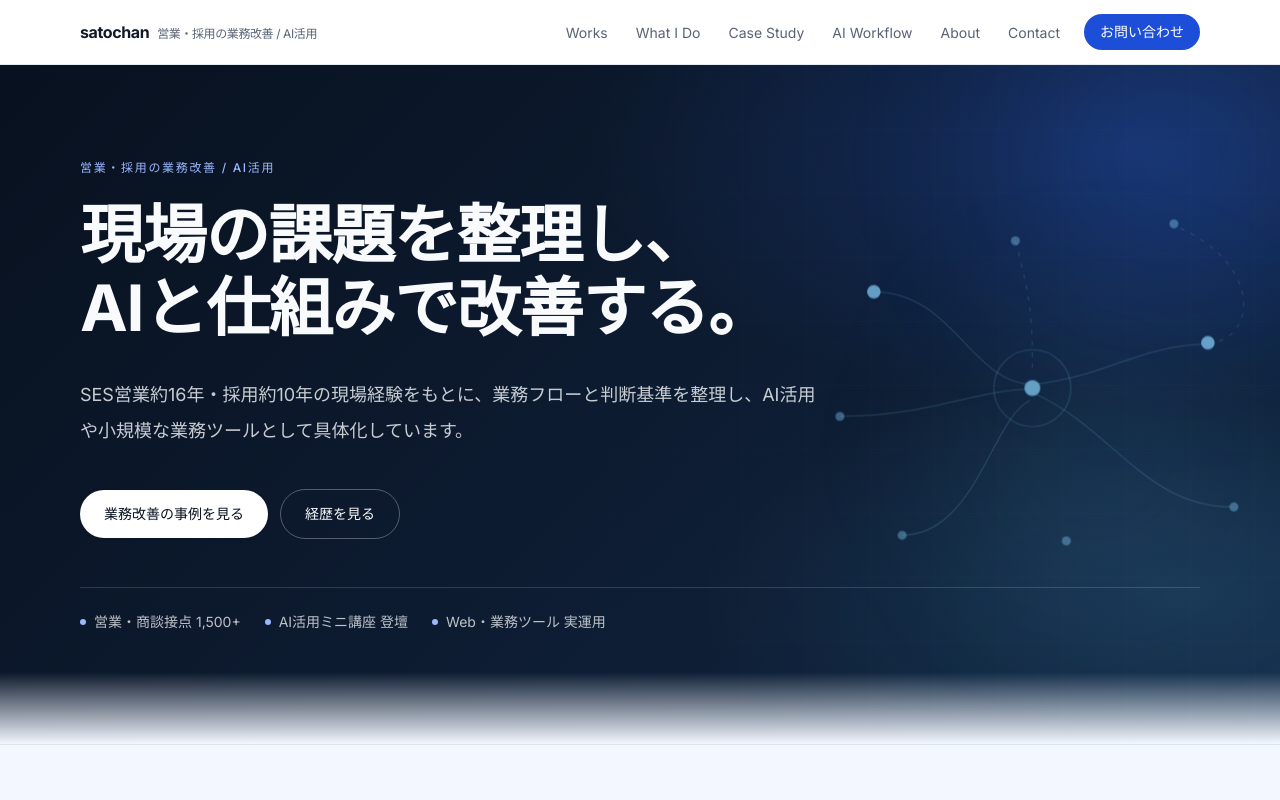
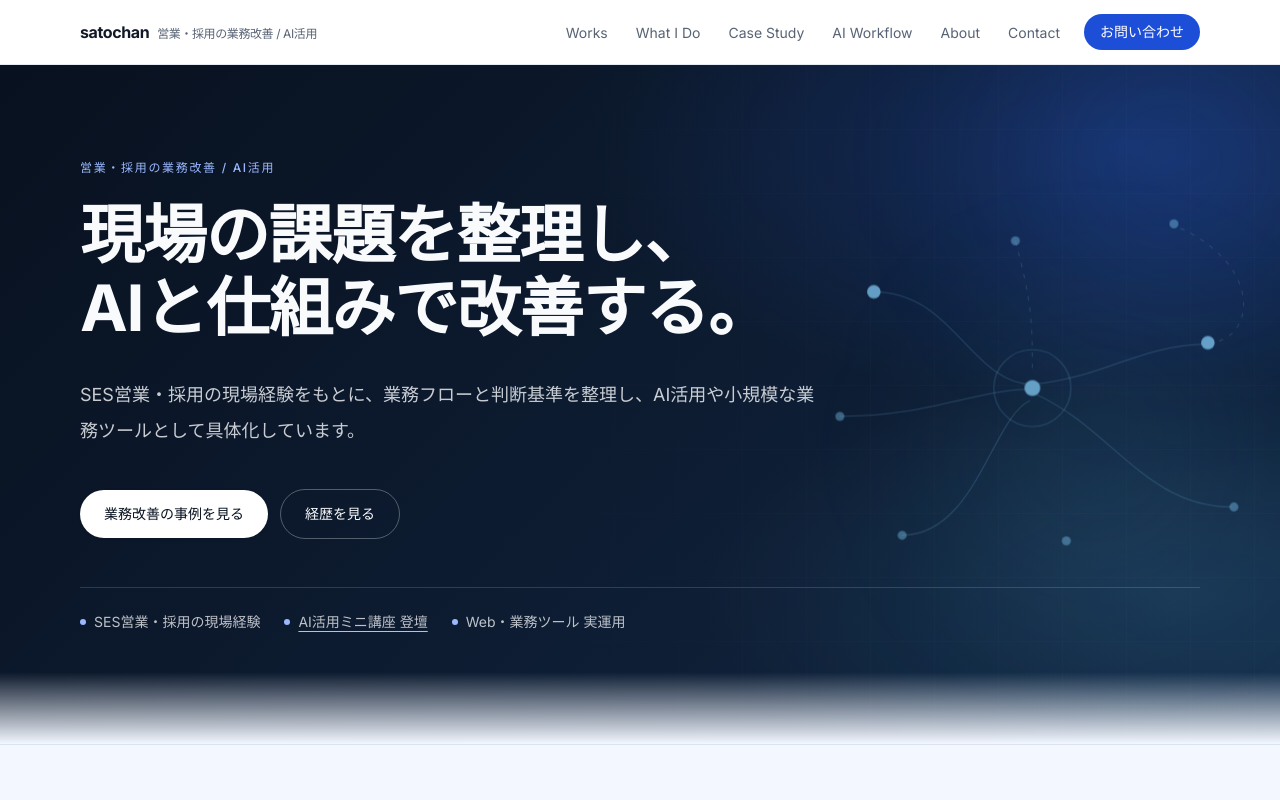
Before and after one commit to satochan-ai/satochan-portfolio, a Next.js app: page / in a window 1280 px wide. Shown: the top 800 px of the page. Built offline with nearby package versions, Linux system fonts and the light colour scheme; no server answers.

Commit message:
docs: refine portfolio content and project details

```diff
--- a/src/components/sections/Hero.tsx
+++ b/src/components/sections/Hero.tsx
@@ -2,10 +2,10 @@ import { site } from "@/content/site";
 
 import { HeroBackground } from "./HeroBackground";
 
-const highlights = [
-  "営業・商談接点 1,500+",
-  "AI活用ミニ講座 登壇",
-  "Web・業務ツール 実運用",
+const highlights: { label: string; href?: string }[] = [
+  { label: "SES営業・採用の現場経験" },
+  { label: "AI活用ミニ講座 登壇", href: "#speaking" },
+  { label: "Web・業務ツール 実運用" },
 ];
 
 export function Hero() {
@@ -46,12 +46,18 @@ export function Hero() {
 
         <ul className="mt-12 flex flex-wrap gap-x-6 gap-y-3 border-t border-inverse-fg/15 pt-6 text-sm text-inverse-fg/75">
           {highlights.map((item) => (
-            <li key={item} className="flex items-center gap-2">
+            <li key={item.label} className="flex items-center gap-2">
               <span
                 aria-hidden
                 className="inline-block size-1.5 rounded-full bg-accent-on-dark"
               />
-              {item}
+              {item.href ? (
+                <a href={item.href} className="underline underline-offset-4 hover:text-inverse-fg">
+                  {item.label}
+                </a>
+              ) : (
+                item.label
+              )}
             </li>
           ))}
         </ul>
--- a/src/components/sections/Technology.tsx
+++ b/src/components/sections/Technology.tsx
@@ -15,8 +15,8 @@ const groups: TechGroup[] = [
   },
   {
     label: "Development",
-    note: "課題に応じて必要な範囲で実装します",
-    items: ["Next.js", "TypeScript", "JavaScript", "Python", "GAS"],
+    note: "Web・業務ツールの実装と、PDFの寸法・採番の検証",
+    items: ["Next.js", "Vite", "TypeScript", "JavaScript", "Python", "GAS"],
   },
   {
     label: "Data / Operations",
@@ -25,8 +25,8 @@ const groups: TechGroup[] = [
   },
   {
     label: "Platform / Workflow",
-    note: "管理と公開",
-    items: ["GitHub", "Vercel"],
+    note: "Webサイト・公開ツールの公開と、ソースの管理",
+    items: ["GitHub", "Vercel", "Cloudflare Pages"],
   },
 ];
 
--- a/src/content/caseStudies.ts
+++ b/src/content/caseStudies.ts
@@ -79,7 +79,7 @@ export const caseStudies: CaseStudy[] = [
     approach: ["人数集計だけでは停滞の背景が見えないため、候補者・求人・企業・選考ファネルをつなぎ、離脱理由と次回アクションを横断して確認する構造を選んだ。"],
     solution: ["採用ダッシュボード・KPI", "選考ファネル", "要対応・停滞の可視化", "離脱理由", "候補者・求人・企業の横断整理", "次回アクション"],
     impact: { body: ["採用業務の改善案を、実際の画面を見ながら検討できる状態にした。"], metrics: [] },
-    stack: [],
+    stack: ["Next.js", "React", "TypeScript", "Tailwind CSS"],
     evidence: {
       basis: "公開Demoのダッシュボードと、候補者・求人・企業・選考情報の構造。画面でどの情報を横断して見るかを確認できる。",
       limitation: "正式導入前のDemo。採用成果と工数削減は未検証で、AIによる自動合否を示す事例ではない。",
--- a/src/content/site.ts
+++ b/src/content/site.ts
@@ -5,7 +5,7 @@ export const site = {
     "SES営業・採用の現場経験をもとに、AI活用、業務改善、Web・業務ツール開発まで。課題整理から設計、実装、運用まで一貫して取り組んでいます。",
   hero: {
     headline: "現場の課題を整理し、\nAIと仕組みで改善する。",
-    sub: "SES営業約16年・採用約10年の現場経験をもとに、業務フローと判断基準を整理し、AI活用や小規模な業務ツールとして具体化しています。",
+    sub: "SES営業・採用の現場経験をもとに、業務フローと判断基準を整理し、AI活用や小規模な業務ツールとして具体化しています。",
   },
 } as const;
 
--- a/src/content/works.ts
+++ b/src/content/works.ts
@@ -88,8 +88,8 @@ export const works: Work[] = [
     summary:
       "候補者・求人・企業・選考情報を横断し、採用ファネル、停滞、離脱理由、次回アクションを可視化する採用業務デモ。",
     highlights: [],
-    // 実装を確認できるリポジトリがこの作業環境にないため、推測で技術名は載せない。
-    stack: [],
+    // 公開Demoのcommit 463e255のpackage・lockfile・実装で確認。
+    stack: ["Next.js", "React", "TypeScript", "Tailwind CSS"],
     image: "/images/works/recruitment-insight-dashboard.webp",
     imageAlt:
       "候補者・選考ファネル・要対応を可視化したRecruitment Insightのダッシュボード",
@@ -171,6 +171,7 @@ export const works: Work[] = [
       "Vercel",
     ],
     cardStack: ["Next.js", "TypeScript", "React PDF"],
+    href: "https://receipt-generator-six-tau.vercel.app/",
     image: "/images/works/receipt-generator.png",
     imageAlt:
       "領収証生成ツールの入力画面。左側にイベント情報と発行会社情報の入力欄、右側に領収証のプレビューが表示されている。",
```
